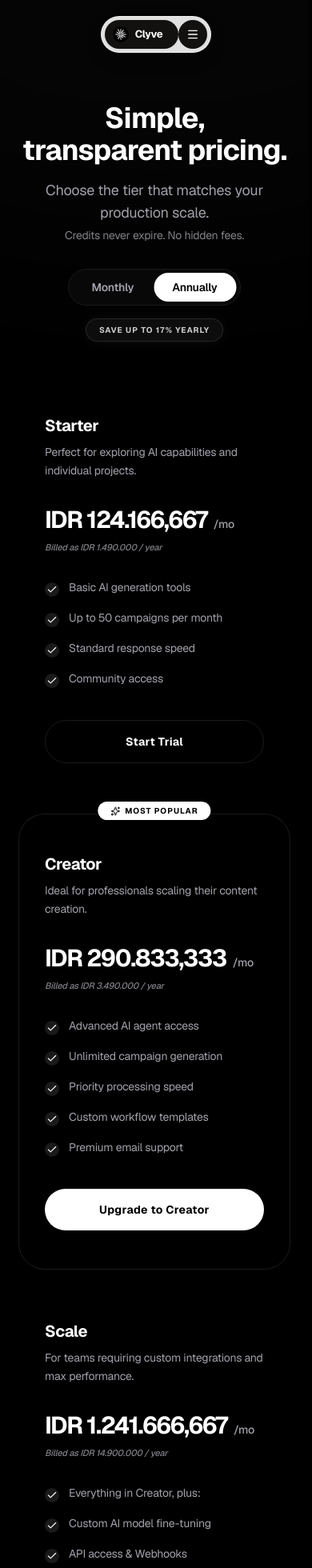
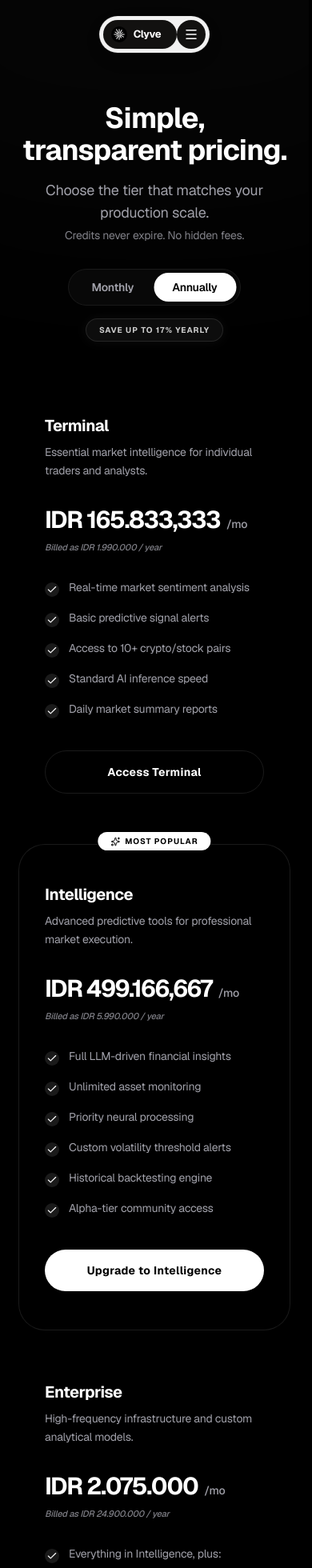
Before and after one commit to clyveai/clyve, a Next.js app: page /pricing in a window 390 px wide. Shown: the top 1960 px of the page at 80% size. Built offline with nearby package versions, Linux system fonts and the light colour scheme.

Commit message:
feat: update pricing and mobile nav

```diff
--- a/src/app/layout.tsx
+++ b/src/app/layout.tsx
@@ -71,7 +71,11 @@ export default function RootLayout({
   children: React.ReactNode
 }) {
   return (
-    <html lang="en" suppressHydrationWarning>
+    <html
+      lang="en"
+      suppressHydrationWarning
+      data-scroll-behavior="smooth"
+    >
       <head>
         <script
           dangerouslySetInnerHTML={{
--- a/src/app/pricing/page.tsx
+++ b/src/app/pricing/page.tsx
@@ -6,51 +6,54 @@ import { Check, Sparkles } from 'lucide-react';
 
 const tiers = [
     {
-        name: 'Starter',
-        id: 'tier-starter',
-        description: 'Perfect for exploring AI capabilities and individual projects.',
-        monthlyPrice: 149000,
-        annualTotal: 1490000,
+        name: 'Terminal',
+        id: 'tier-terminal',
+        description: 'Essential market intelligence for individual traders and analysts.',
+        monthlyPrice: 199000,
+        annualTotal: 1990000,
         features: [
-            'Basic AI generation tools',
-            'Up to 50 campaigns per month',
-            'Standard response speed',
-            'Community access',
+            'Real-time market sentiment analysis',
+            'Basic predictive signal alerts',
+            'Access to 10+ crypto/stock pairs',
+            'Standard AI inference speed',
+            'Daily market summary reports',
         ],
         mostPopular: false,
-        ctaText: 'Start Trial',
+        ctaText: 'Access Terminal',
     },
     {
-        name: 'Creator',
-        id: 'tier-creator',
-        description: 'Ideal for professionals scaling their content creation.',
-        monthlyPrice: 349000,
-        annualTotal: 3490000,
+        name: 'Intelligence',
+        id: 'tier-intelligence',
+        description: 'Advanced predictive tools for professional market execution.',
+        monthlyPrice: 599000,
+        annualTotal: 5990000,
         features: [
-            'Advanced AI agent access',
-            'Unlimited campaign generation',
-            'Priority processing speed',
-            'Custom workflow templates',
-            'Premium email support',
+            'Full LLM-driven financial insights',
+            'Unlimited asset monitoring',
+            'Priority neural processing',
+            'Custom volatility threshold alerts',
+            'Historical backtesting engine',
+            'Alpha-tier community access',
         ],
         mostPopular: true,
-        ctaText: 'Upgrade to Creator',
+        ctaText: 'Upgrade to Intelligence',
     },
     {
-        name: 'Scale',
-        id: 'tier-scale',
-        description: 'For teams requiring custom integrations and max performance.',
-        monthlyPrice: 1490000,
-        annualTotal: 14900000,
+        name: 'Enterprise',
+        id: 'tier-enterprise',
+        description: 'High-frequency infrastructure and custom analytical models.',
+        monthlyPrice: 2490000,
+        annualTotal: 24900000,
         features: [
-            'Everything in Creator, plus:',
-            'Custom AI model fine-tuning',
-            'API access & Webhooks',
-            'Dedicated account manager',
-            '99.9% uptime SLA',
+            'Everything in Intelligence, plus:',
+            'Proprietary model fine-tuning',
+            'Low-latency API & Webhooks',
+            'Custom data source integration',
+            'Institutional-grade security',
+            '24/7 technical engineering support',
         ],
         mostPopular: false,
-        ctaText: 'Contact Sales',
+        ctaText: 'Contact for API Access',
     },
 ];
 
--- a/src/components/auth/AuthForm.tsx
+++ b/src/components/auth/AuthForm.tsx
@@ -136,7 +136,7 @@ export default function AuthForm({ mode }: AuthFormProps) {
             value={email}
             onChange={(event) => setEmail(event.target.value)}
             placeholder="Email address"
-            className="h-11 w-full rounded-xl border border-transparent bg-white/[0.02] px-4 text-sm text-white placeholder:text-zinc-500 outline-none ring-1 ring-white/10 transition will-change-transform focus:bg-white/[0.03] focus:ring-2 focus:ring-[#72a7ff] focus:shadow-[0_0_26px_rgba(95,157,255,0.24)]"
+            className="h-11 w-full rounded-xl border border-transparent bg-white/[0.02] px-4 text-sm text-white placeholder:text-zinc-500 outline-none ring-1 ring-white/10 transition will-change-transform focus:bg-white/[0.03] focus:ring-2 focus:ring-white/80 focus:shadow-[0_0_20px_rgba(255,255,255,0.15)]"
           />
           <input
             type="password"
@@ -145,7 +145,7 @@ export default function AuthForm({ mode }: AuthFormProps) {
             value={password}
             onChange={(event) => setPassword(event.target.value)}
             placeholder="Password"
-            className="h-11 w-full rounded-xl border border-transparent bg-white/[0.02] px-4 text-sm text-white placeholder:text-zinc-500 outline-none ring-1 ring-white/10 transition will-change-transform focus:bg-white/[0.03] focus:ring-2 focus:ring-[#72a7ff] focus:shadow-[0_0_26px_rgba(95,157,255,0.24)]"
+            className="h-11 w-full rounded-xl border border-transparent bg-white/[0.02] px-4 text-sm text-white placeholder:text-zinc-500 outline-none ring-1 ring-white/10 transition will-change-transform focus:bg-white/[0.03] focus:ring-2 focus:ring-white/80 focus:shadow-[0_0_20px_rgba(255,255,255,0.15)]"
           />
 
           {errorMessage ? <p className="text-sm text-red-300">{errorMessage}</p> : null}
--- a/src/components/layout/Header.tsx
+++ b/src/components/layout/Header.tsx
@@ -4,11 +4,13 @@ import React, { useState, useEffect } from 'react';
 import Link from 'next/link';
 import Image from 'next/image';
 import { motion, AnimatePresence } from 'framer-motion';
-import { ChevronRight, Menu, X } from 'lucide-react';
+import { Menu, X, ChevronRight } from 'lucide-react';
+import MobileNav from './MobileNav';
 
 export default function Header() {
     const [isMobileMenuOpen, setIsMobileMenuOpen] = useState(false);
 
+    // Mencegah scroll saat menu terbuka
     useEffect(() => {
         if (isMobileMenuOpen) {
             document.body.style.overflow = 'hidden';
@@ -21,34 +23,23 @@ export default function Header() {
     const navLinks = [
         { name: 'Blog', href: 'blog' },
         { name: 'Pricing', href: 'pricing' },
-        { name: 'Community', href: 'https://www.instagram.com/clyveai/', external: true },
+        { name: 'Community', href: 'https://www.instagram.com/iamzeiyn/', external: true },
     ];
 
     return (
         <>
-            {/* Header Floating Wrapper */}
-            <div className="fixed top-5 md:top-8 inset-x-0 z-50 flex justify-center px-5 md:px-6 pointer-events-none">
-
-                <motion.header
-                    initial={{ opacity: 0, y: -20 }}
-                    animate={{ opacity: 1, y: 0 }}
-                    transition={{ type: "spring", stiffness: 260, damping: 28 }}
+            {/* Header Wrapper - Menggunakan absolute agar ikut ke-scroll */}
+            <div className="absolute top-5 md:top-8 inset-x-0 z-50 flex justify-center px-5 md:px-6 pointer-events-none">
+                <header
                     style={{
-                        WebkitBackdropFilter: "blur(20px) saturate(160%)",
-                        backgroundColor: "rgba(255, 255, 255, 0.88)"
+                        backgroundColor: "rgba(255, 255, 255, 0.95)"
                     }}
-                    className="pointer-events-auto flex items-center p-1 md:p-1.5 w-full max-w-fit border border-white/50 shadow-[0_8px_30px_rgba(0,0,0,0.06)] rounded-full"
+                    className="pointer-events-auto flex items-center p-1 md:p-1.5 w-full max-w-fit border border-black/5 shadow-[0_8px_30px_rgba(0,0,0,0.04)] rounded-full"
                 >
-                    {/* Brand/Logo Pill */}
+                    {/* Logo */}
                     <Link href="/" className="flex items-center gap-2 bg-[#121110] py-2 md:py-2.5 pl-2.5 pr-5 md:pl-3 md:pr-6 rounded-full shadow-sm group active:scale-95 transition-all">
                         <div className="relative flex items-center justify-center w-5 h-5 md:w-6 md:h-6 rounded-full overflow-hidden">
-                            <Image
-                                src="/logo.svg"
-                                alt="Clyve AI Logo"
-                                width={22}
-                                height={22}
-                                className="object-contain"
-                            />
+                            <Image src="/logo.svg" alt="Logo" width={22} height={22} className="object-contain" />
                         </div>
                         <span className="text-[13px] md:text-[14px] font-bold text-white tracking-tight">Clyve</span>
                     </Link>
@@ -59,8 +50,6 @@ export default function Header() {
                             <Link
                                 key={link.name}
                                 href={link.href}
-                                target={link.external ? "_blank" : undefined}
-                                rel={link.external ? "noopener noreferrer" : undefined}
                                 className="text-[13.5px] font-bold text-[#45403a] hover:text-black px-5 py-2 rounded-full hover:bg-black/5 transition-all"
                             >
                                 {link.name}
@@ -68,80 +57,65 @@ export default function Header() {
                         ))}
                     </nav>
 
-                    {/* Action Area */}
-                    <div className="flex items-center gap-1 ml-auto md:ml-0">
+                    {/* Desktop Action */}
+                    <div className="flex items-center gap-1">
                         <Link
                             href="/login"
-                            className="hidden md:flex items-center gap-1.5 py-2.5 px-6 bg-[#e4e4e7] border border-black/5 text-black text-[13.5px] font-bold rounded-full hover:bg-black hover:text-white active:scale-95 transition-all shadow-sm"
+                            className="hidden md:flex items-center gap-1.5 py-2.5 px-6 bg-[#e4e4e7] text-black text-[13.5px] font-bold rounded-full hover:bg-black hover:text-white transition-all shadow-sm"
                         >
                             Get Started
                             <ChevronRight className="w-3.5 h-3.5 opacity-60" />
                         </Link>
 
-                        {/* Mobile Toggle - Smaller & More Compact */}
+                        {/* Mobile Toggle Button */}
                         <button
-                            className="md:hidden flex items-center justify-center w-9 h-9 md:w-11 md:h-11 rounded-full bg-[#121110] text-white active:scale-90 transition-all"
+                            className="md:hidden relative flex items-center justify-center w-9 h-9 rounded-full bg-[#121110] text-white active:scale-90 transition-transform overflow-hidden z-[70]"
                             onClick={() => setIsMobileMenuOpen(!isMobileMenuOpen)}
                         >
                             <AnimatePresence mode="wait">
-                                {isMobileMenuOpen
-                                    ? <motion.div key="close" initial={{ opacity: 0, rotate: -90 }} animate={{ opacity: 1, rotate: 0 }} exit={{ opacity: 0, rotate: 90 }}><X className="w-4 h-4" /></motion.div>
-                                    : <motion.div key="menu" initial={{ opacity: 0, rotate: 90 }} animate={{ opacity: 1, rotate: 0 }} exit={{ opacity: 0, rotate: -90 }}><Menu className="w-4 h-4" /></motion.div>
-                                }
+                                {isMobileMenuOpen ? (
+                                    <motion.div
+                                        key="close"
+                                        initial={{ rotate: -90, opacity: 0, scale: 0.5 }}
+                                        animate={{ rotate: 0, opacity: 1, scale: 1 }}
+                                        exit={{ rotate: 90, opacity: 0, scale: 0.5 }}
+                                        transition={{
+                                            type: "spring",
+                                            stiffness: 400,
+                                            damping: 28,
+                                            mass: 0.8
+                                        }}
+                                    >
+                                        <X className="w-[18px] h-[18px]" />
+                                    </motion.div>
+                                ) : (
+                                    <motion.div
+                                        key="menu"
+                                        initial={{ rotate: 90, opacity: 0, scale: 0.5 }}
+                                        animate={{ rotate: 0, opacity: 1, scale: 1 }}
+                                        exit={{ rotate: -90, opacity: 0, scale: 0.5 }}
+                                        transition={{
+                                            type: "spring",
+                                            stiffness: 400,
+                                            damping: 28,
+                                            mass: 0.8
+                                        }}
+                                    >
+                                        <Menu className="w-[18px] h-[18px]" />
+                                    </motion.div>
+                                )}
                             </AnimatePresence>
                         </button>
                     </div>
-                </motion.header>
+                </header>
             </div>
 
-            {/* Mobile Menu Overlay */}
-            <AnimatePresence>
-                {isMobileMenuOpen && (
-                    <motion.div
-                        initial={{ opacity: 0, y: -10 }}
-                        animate={{ opacity: 1, y: 0 }}
-                        exit={{ opacity: 0, y: -10 }}
-                        className="fixed inset-0 z-40 bg-white md:hidden flex flex-col pt-28 px-8 pb-12"
-                    >
-                        <motion.nav className="flex flex-col gap-6">
-                            {navLinks.map((link, idx) => (
-                                <motion.div
-                                    key={link.name}
-                                    initial={{ opacity: 0, x: -15 }}
-                                    animate={{ opacity: 1, x: 0 }}
-                                    transition={{ delay: 0.05 * idx }}
-                                >
-                                    <Link
-                                        href={link.href}
-                                        onClick={() => setIsMobileMenuOpen(false)}
-                                        target={link.external ? "_blank" : undefined}
-                                        rel={link.external ? "noopener noreferrer" : undefined}
-                                        className="text-3xl font-bold text-black tracking-tight hover:opacity-60 transition-opacity"
-                                    >
-                                        {link.name}
-                                    </Link>
-                                </motion.div>
-                            ))}
-                        </motion.nav>
-
-                        <motion.div
-                            initial={{ opacity: 0, y: 20 }}
-                            animate={{ opacity: 1, y: 0 }}
-                            transition={{ delay: 0.2 }}
-                            className="mt-auto"
-                        >
-                            <Link
-                                href="/login"
-                                onClick={() => setIsMobileMenuOpen(false)}
-                                className="flex w-full h-14 items-center justify-center gap-2 text-[15px] font-bold bg-[#121110] text-white rounded-2xl active:scale-[0.97] transition-all"
-                            >
-                                Get Started
-                                <ChevronRight className="w-4 h-4" />
-                            </Link>
-                        </motion.div>
-                    </motion.div>
-                )}
-            </AnimatePresence>
+            {/* Komponen Mobile Terpisah */}
+            <MobileNav
+                isOpen={isMobileMenuOpen}
+                setIsOpen={setIsMobileMenuOpen}
+                navLinks={navLinks}
+            />
         </>
     );
 }
--- /dev/null
+++ b/src/components/layout/MobileNav.tsx
@@ -0,0 +1,78 @@
+'use client';
+
+import React from 'react';
+import Link from 'next/link';
+import { motion, AnimatePresence } from 'framer-motion';
+import { ChevronRight, X, LayoutGrid, Tag, Users } from 'lucide-react';
+
+interface MobileNavProps {
+    isOpen: boolean;
+    setIsOpen: (val: boolean) => void;
+    navLinks: any[];
+}
+
+export default function MobileNav({ isOpen, setIsOpen, navLinks }: MobileNavProps) {
+    return (
+        <AnimatePresence>
+            {isOpen && (
+                <>
+                    {/* Overlay Transparan (Klik untuk tutup) */}
+                    <motion.div
+                        initial={{ opacity: 0 }}
+                        animate={{ opacity: 1 }}
+                        exit={{ opacity: 0 }}
+                        onClick={() => setIsOpen(false)}
+                        className="fixed inset-0 z-[55] bg-black/10 md:hidden"
+                    />
+
+                    {/* Floating Menu Card */}
+                    <motion.div
+                        initial={{ opacity: 0, scale: 0.95, y: -10 }}
+                        animate={{ opacity: 1, scale: 1, y: 0 }}
+                        exit={{ opacity: 0, scale: 0.95, y: -10 }}
+                        transition={{ type: "spring", damping: 25, stiffness: 350 }}
+                        className="fixed top-20 left-5 right-5 z-[60] md:hidden bg-[#121110] border border-white/10 rounded-[28px] p-5 shadow-2xl overflow-hidden"
+                    >
+                        <nav className="flex flex-col gap-1">
+                            {navLinks.map((link, idx) => (
+                                <motion.div
+                                    key={link.name}
+                                    initial={{ opacity: 0, x: -10 }}
+                                    animate={{ opacity: 1, x: 0 }}
+                                    transition={{ delay: 0.05 * idx }}
+                                >
+                                    <Link
+                                        href={link.href}
+                                        onClick={() => setIsOpen(false)}
+                                        className="flex items-center justify-between py-4 px-4 text-[15px] font-medium text-[#efefef] active:bg-white/5 rounded-2xl transition-all"
+                                    >
+                                        <div className="flex items-center gap-3">
+                                            {link.name}
+                                        </div>
+                                        <ChevronRight className="w-4 h-4 opacity-30" />
+                                    </Link>
+                                </motion.div>
+                            ))}
+                        </nav>
+
+                        <motion.div
+                            initial={{ opacity: 0, y: 10 }}
+                            animate={{ opacity: 1, y: 0 }}
+                            transition={{ delay: 0.2 }}
+                            className="mt-4 pt-4 border-t border-white/5"
+                        >
+                            <Link
+                                href="/login"
+                                onClick={() => setIsOpen(false)}
+                                className="flex w-full h-12 items-center justify-center gap-2 text-[14px] font-bold bg-white text-black rounded-xl active:scale-[0.98] transition-all"
+                            >
+                                Get Started
+                                <ChevronRight className="w-4 h-4" />
+                            </Link>
+                        </motion.div>
+                    </motion.div>
+                </>
+            )}
+        </AnimatePresence>
+    );
+}
--- /dev/null
+++ b/src/components/sections/Hero.tsx
@@ -0,0 +1 @@
+//
```
